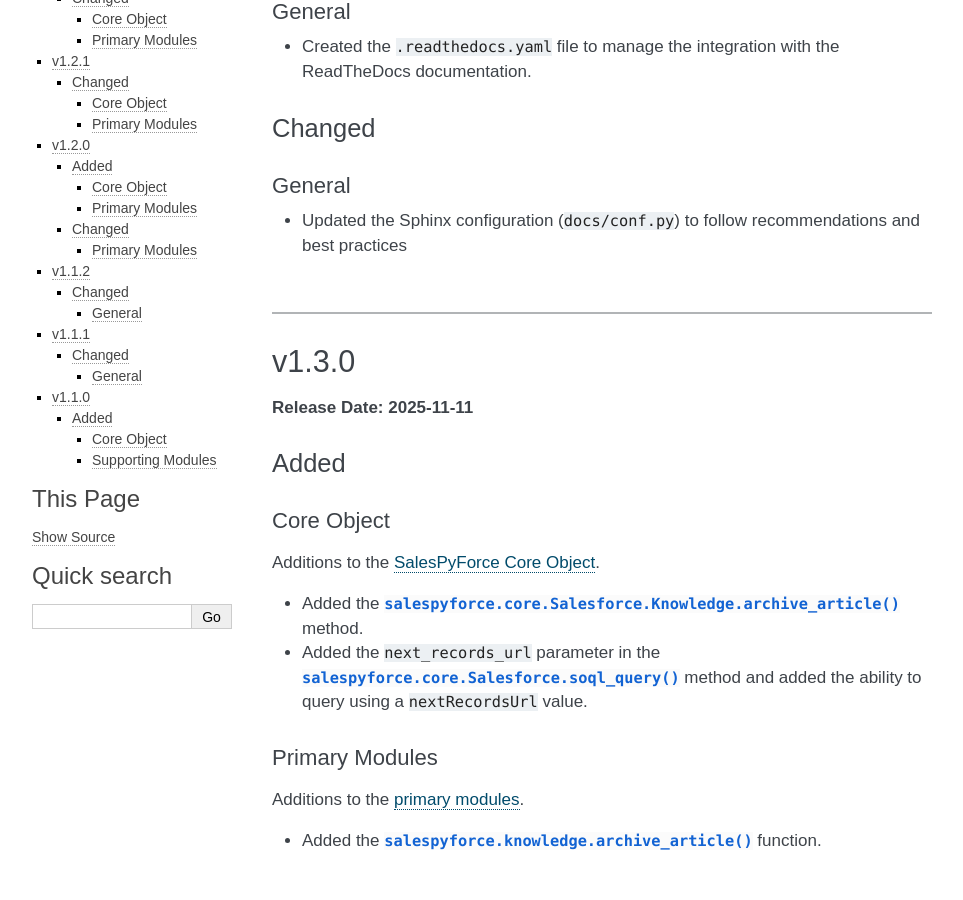
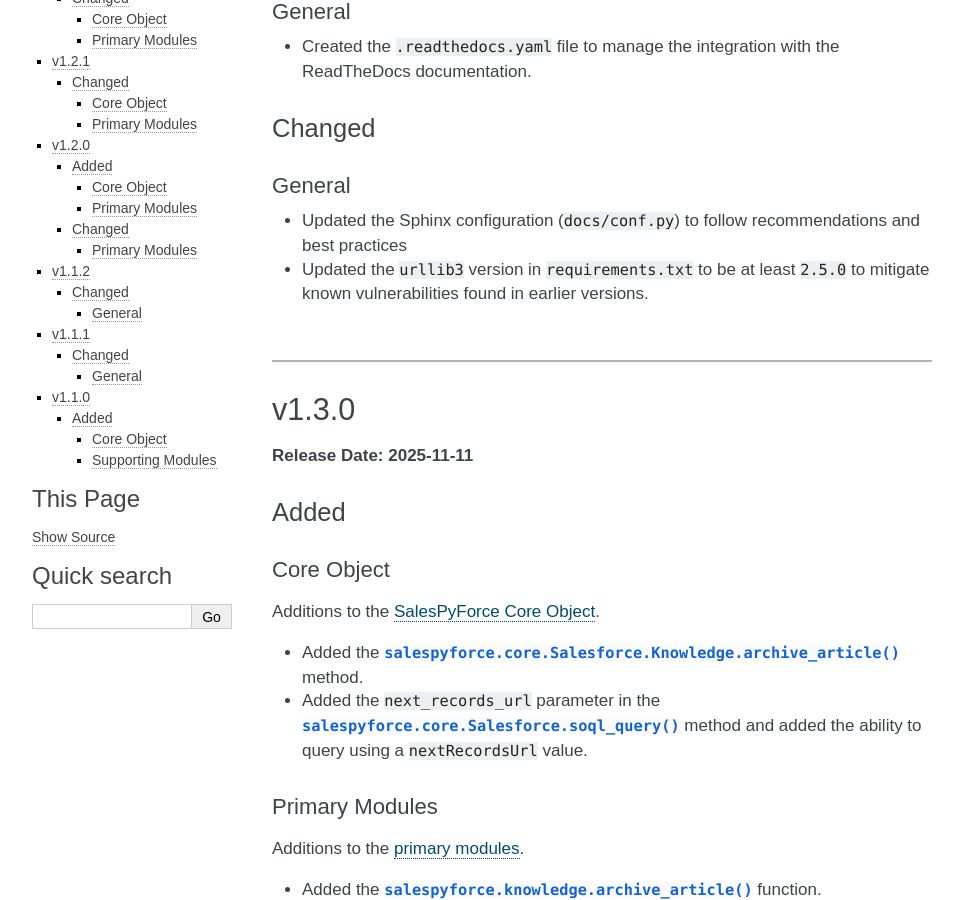
Before and after one commit to jeffshurtliff/salespyforce, a Sphinx documentation site: the page built from docs/changelog.rst, in a window 1280 px wide and 900 px high, scrolled down 337 px. Shown: the whole window, without its empty margins (148-1111 px from the left). Built offline with Sphinx 7.4.7, drawn with Linux system fonts in a browser that asks for light colours.

Commit message:
Updated urllib3 library version to mitigate some known vulnerabilities

```diff
--- a/docs/changelog.rst
+++ b/docs/changelog.rst
@@ -21,6 +21,8 @@
 General
 -------
 * Updated the Sphinx configuration (``docs/conf.py``) to follow recommendations and best practices
+* Updated the ``urllib3`` version in ``requirements.txt`` to be at least ``2.5.0`` to mitigate
+  known vulnerabilities found in earlier versions.
 
 |
 
--- a/requirements.txt
+++ b/requirements.txt
@@ -1,4 +1,4 @@
-urllib3~=1.26.15
+urllib3>=2.5.0
 requests>=2.27.1
 setuptools~=59.6.0; python_version == '3.6'
 setuptools~=67.6.0; python_version > '3.6'
```
